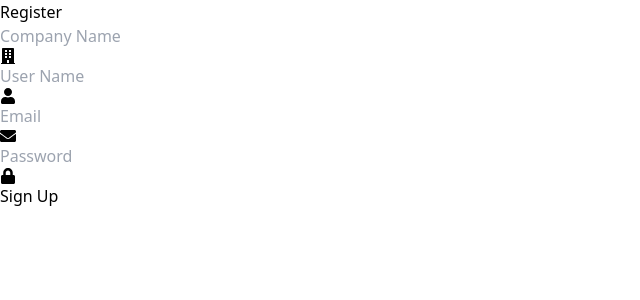
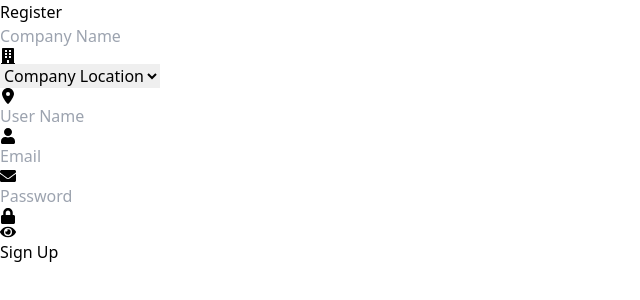
Before and after one commit to Sumitraj17/StockSage, a React (Vite) app: page /Register in a window 1280 px wide. Shown: the top 300 px of the page, without its empty margins (0-640 px from the left). Built offline with nearby package versions, Linux system fonts and the light colour scheme.

Commit message:
Updated Register

```diff
--- /dev/null
+++ b/src/constants/constants.js
@@ -0,0 +1,23 @@
+const citiesInIndia = [
+    "Mumbai",
+    "Delhi",
+    "Bangalore",
+    "Hyderabad",
+    "Ahmedabad",
+    "Chennai",
+    "Kolkata",
+    "Surat",
+    "Pune",
+    "Jaipur",
+    "Lucknow",
+    "Kanpur",
+    "Nagpur",
+    "Indore",
+    "Thane",
+    "Bhopal",
+    "Visakhapatnam",
+    "Patna",
+    "Vadodara",
+    "Ghaziabad"
+  ];
+export default citiesInIndia
--- a/src/pages/Register.jsx
+++ b/src/pages/Register.jsx
@@ -1,13 +1,41 @@
-import { FaUser, FaLock, FaEnvelope, FaBuilding } from "react-icons/fa";
+import { FaUser, FaLock, FaEnvelope, FaBuilding,FaEye,FaEyeSlash } from "react-icons/fa";
+import { FaLocationDot } from "react-icons/fa6";
+import citiesInIndia from "../constants/constants.js";
+import { useEffect, useState } from "react";
+
 
 function Register() {
+  const [show,setShow] = useState(false);
+  const [form,setForm] = useState({
+    companyName:"",
+    companyLocation:"",
+    userName:"",
+    Email:"",
+    Password:""
+  })
+
+  const handleShow=()=>{
+    setShow(!show);
+  }
+
+  const handleChange=(event)=>{
+    event.preventDefault();
+    const {name,value} = event.target;
+    setForm((prev)=>({...prev,[name]:value}));
+  }
+
+  const handleSubmit= async(event)=>{
+    event.preventDefault();
+
+  }
+
   return (
     <div className="h-screen w-screen bg-[#080a45] flex justify-center items-center">
       {/* Registration Form */}
       <div className="bg-white bg-opacity-20 backdrop-blur-md p-8 rounded-lg flex flex-col items-center w-11/12 max-w-md">
         <h1 className="text-3xl font-semibold text-white mb-6">Register</h1>
 
-        <form className="w-full flex flex-col gap-4">
+        <form className="w-full flex flex-col gap-4" onChange={handleChange} onSubmit={handleSubmit}>
           {/* Company Name Input */}
           <div className="relative flex items-center">
             <input
@@ -18,6 +46,26 @@ function Register() {
               className="w-full bg-white bg-opacity-40 text-white placeholder-white rounded-full pl-10 pr-4 py-2 outline-none focus:ring-2 focus:ring-[#51487e]"
             />
             <FaBuilding className="absolute left-3 text-white" />
+          </div>
+          {/* Company Location Input */}
+          {/* Company Location Input with Dropdown */}
+          <div className="relative flex items-center">
+            <select
+              name="companyLocation"
+              id="companyLocation"
+              className=" p-3 w-full bg-white bg-opacity-40 text-white placeholder-white rounded-full pl-10 pr-4 py-2 outline-none focus:ring-2 focus:ring-[#51487e] z-10" // Added z-index
+            >
+              <option value="" disabled selected className="text-black bg-gray-300">
+                Company Location
+              </option>
+              {citiesInIndia.map((city,key) => (
+                <option key={key} value={city} className="text-black">
+                  {city}
+                </option>
+              ))}
+            </select>
+
+            <FaLocationDot className="absolute left-3 text-white" />
           </div>
 
           {/* Username Input */}
@@ -47,13 +95,14 @@ function Register() {
           {/* Password Input */}
           <div className="relative flex items-center">
             <input
-              type="password"
+              type={show?'text':'password'}
               name="Password"
               id="Password"
               placeholder="Password"
               className="w-full bg-white bg-opacity-40 text-white placeholder-white rounded-full pl-10 pr-4 py-2 outline-none focus:ring-2 focus:ring-[#51487e]"
             />
             <FaLock className="absolute left-3 text-white" />
+            {show ? <FaEyeSlash onClick={handleShow} className="absolute right-3 text-white text-lg"/>:<FaEye onClick={handleShow} className="text-lg absolute right-3 text-white"/>}
           </div>
 
           {/* Submit Button */}
```
Also changed, not shown: 1 other file (tests, documents, lock files or other folders).
